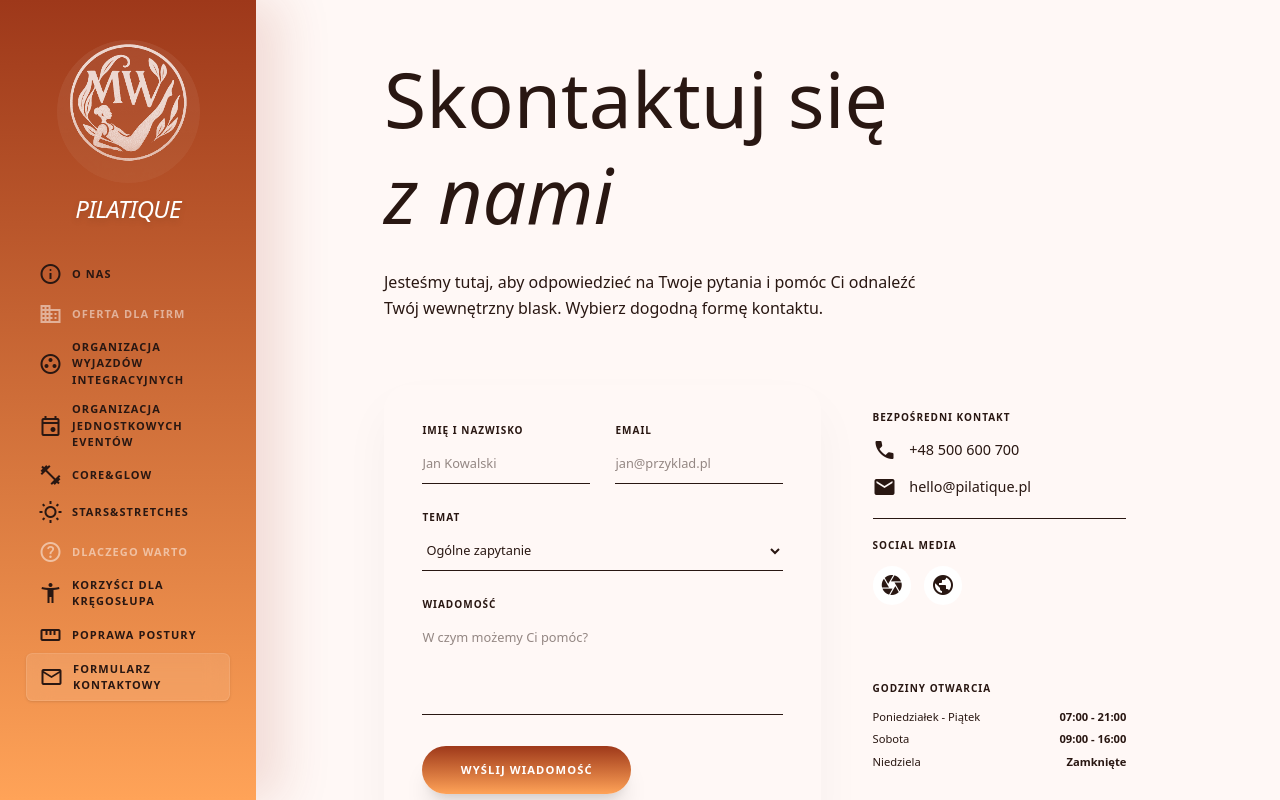
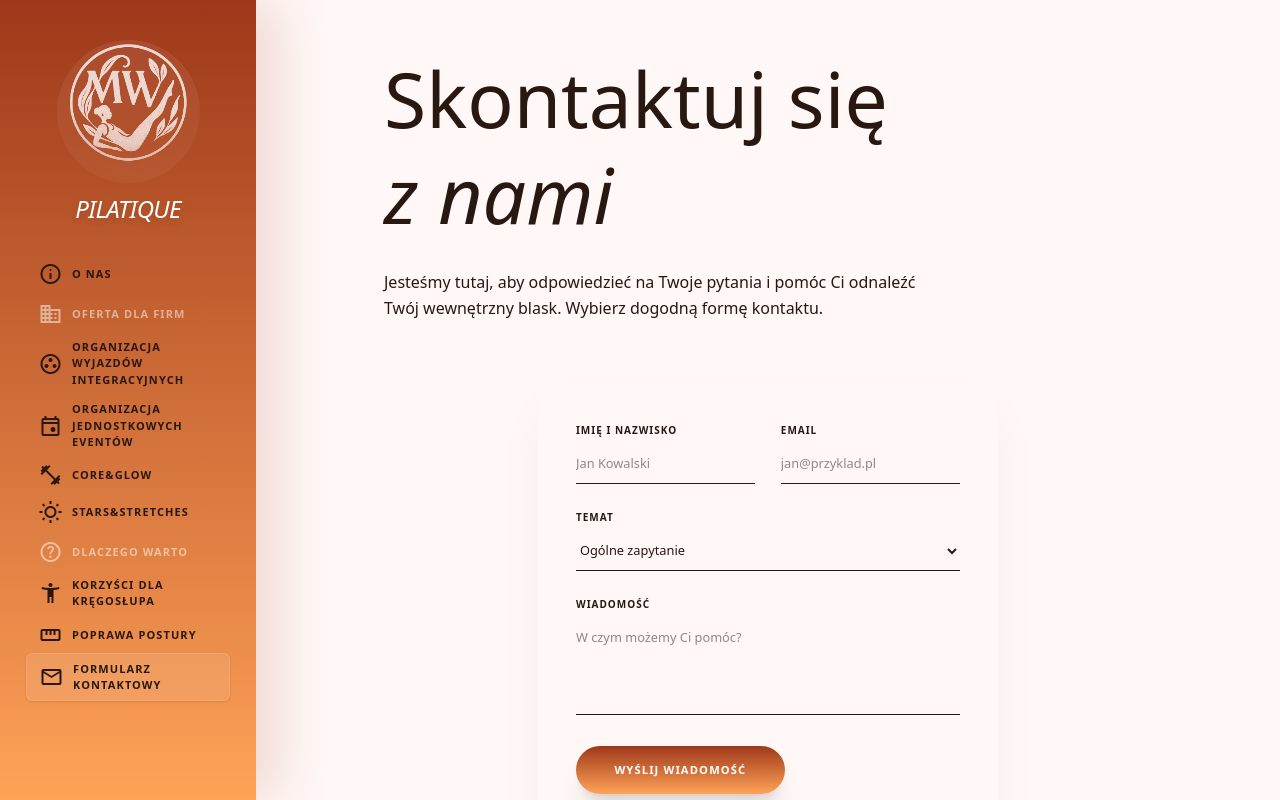
Before and after one commit to przemonislaw/pilatique, a Next.js app: page /kontakt in a window 1280 px wide. Shown: the top 800 px of the page. Built offline with nearby package versions, Linux system fonts and the light colour scheme.

Commit message:
Remove side info column and center contact form on contact page

```diff
--- a/src/app/(public)/kontakt/page.tsx
+++ b/src/app/(public)/kontakt/page.tsx
@@ -13,9 +13,9 @@ export default function ContactPage() {
       </section>
 
       {/* Bento Grid Layout */}
-      <div className="max-w-6xl mx-auto grid grid-cols-1 lg:grid-cols-12 gap-8 px-6 md:px-16 lg:px-24">
+      <div className="max-w-3xl mx-auto px-6 md:px-16 lg:px-24 mb-32">
         {/* Contact Form Card */}
-        <div className="lg:col-span-7 bg-surface-container-lowest rounded-[2rem] p-8 md:p-12 shadow-[0_24px_48px_rgba(41,23,18,0.04)]">
+        <div className="bg-surface-container-lowest rounded-[2rem] p-8 md:p-12 shadow-[0_24px_48px_rgba(41,23,18,0.04)]">
           <form className="space-y-8">
             <div className="grid grid-cols-1 md:grid-cols-2 gap-8">
               <div className="relative">
@@ -45,58 +45,6 @@ export default function ContactPage() {
             </button>
           </form>
         </div>
-
-        {/* Side Info Column */}
-        <div className="lg:col-span-5 space-y-8">
-          {/* Direct Contact */}
-          <div className="bg-surface-container-low rounded-[2rem] p-8 space-y-6">
-            <div>
-              <h3 className="font-label text-[10px] uppercase tracking-widest font-bold text-primary mb-4">Bezpośredni kontakt</h3>
-              <div className="space-y-4">
-                <div className="flex items-center gap-4">
-                  <span className="material-symbols-outlined text-primary-container" style={{ fontVariationSettings: "'FILL' 1" }}>call</span>
-                  <span className="font-body text-lg text-on-surface">+48 500 600 700</span>
-                </div>
-                <div className="flex items-center gap-4">
-                  <span className="material-symbols-outlined text-primary-container" style={{ fontVariationSettings: "'FILL' 1" }}>mail</span>
-                  <span className="font-body text-lg text-on-surface">hello@pilatique.pl</span>
-                </div>
-              </div>
-            </div>
-            <div className="pt-6 border-t border-outline-variant/10">
-              <h3 className="font-label text-[10px] uppercase tracking-widest font-bold text-primary mb-4">Social media</h3>
-              <div className="flex gap-4">
-                <a className="w-12 h-12 rounded-full bg-white flex items-center justify-center text-primary-container hover:bg-primary-container hover:text-white transition-all duration-400" href="#">
-                  <span className="material-symbols-outlined" style={{ fontVariationSettings: "'FILL' 1" }}>camera</span>
-                </a>
-                <a className="w-12 h-12 rounded-full bg-white flex items-center justify-center text-primary-container hover:bg-primary-container hover:text-white transition-all duration-400" href="#">
-                  <span className="material-symbols-outlined" style={{ fontVariationSettings: "'FILL' 1" }}>public</span>
-                </a>
-              </div>
-            </div>
-          </div>
-
-          {/* Studio Card */}
-          <div className="bg-surface-container-highest rounded-[2rem] overflow-hidden">
-            <div className="p-8">
-              <h3 className="font-label text-[10px] uppercase tracking-widest font-bold text-primary mb-4">Godziny otwarcia</h3>
-              <div className="space-y-2">
-                <div className="flex justify-between font-body text-sm">
-                  <span className="text-on-surface-variant">Poniedziałek - Piątek</span>
-                  <span className="font-bold">07:00 - 21:00</span>
-                </div>
-                <div className="flex justify-between font-body text-sm">
-                  <span className="text-on-surface-variant">Sobota</span>
-                  <span className="font-bold">09:00 - 16:00</span>
-                </div>
-                <div className="flex justify-between font-body text-sm">
-                  <span className="text-on-surface-variant">Niedziela</span>
-                  <span className="font-bold">Zamknięte</span>
-                </div>
-              </div>
-            </div>
-          </div>
-        </div>
       </div>
 
     </>
```
